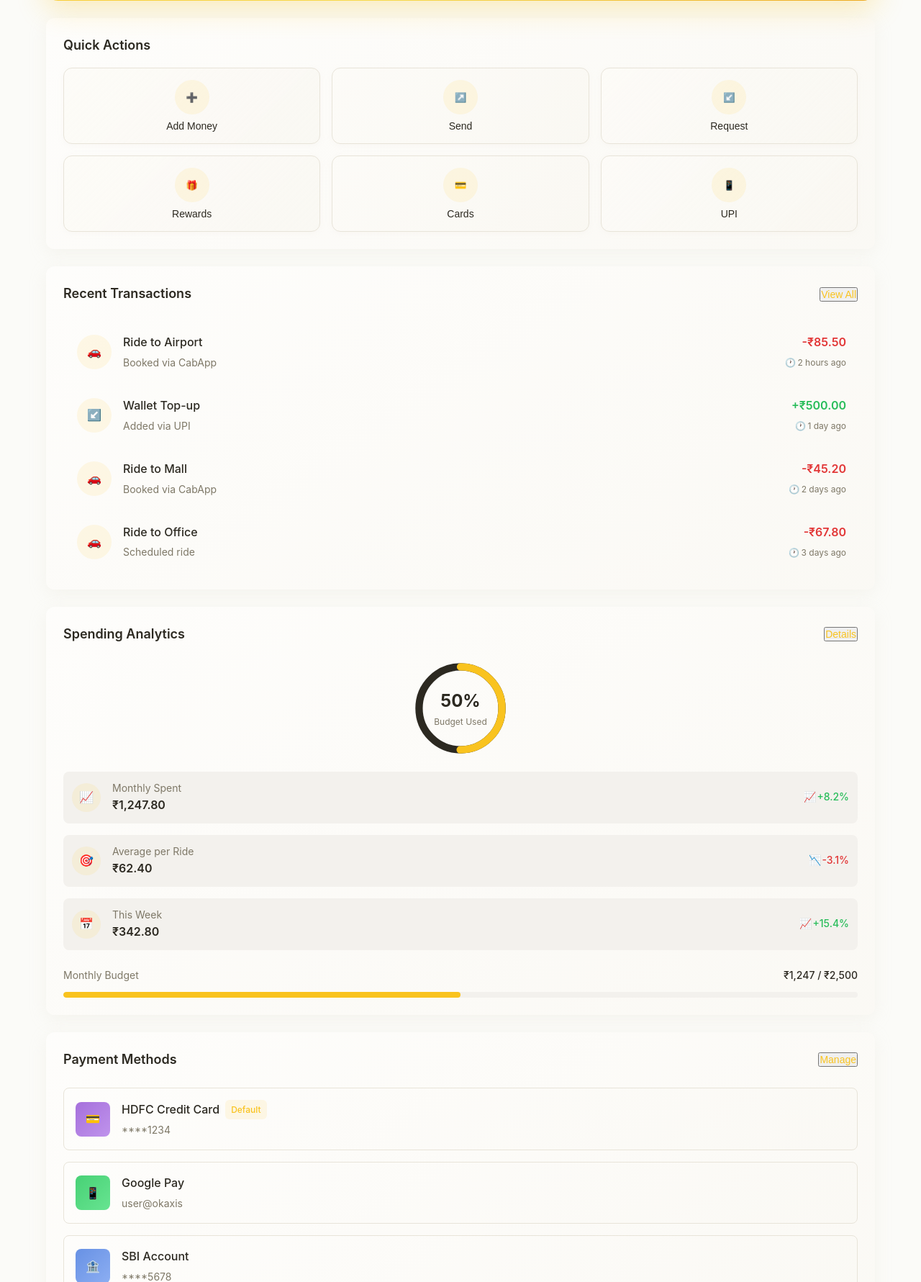
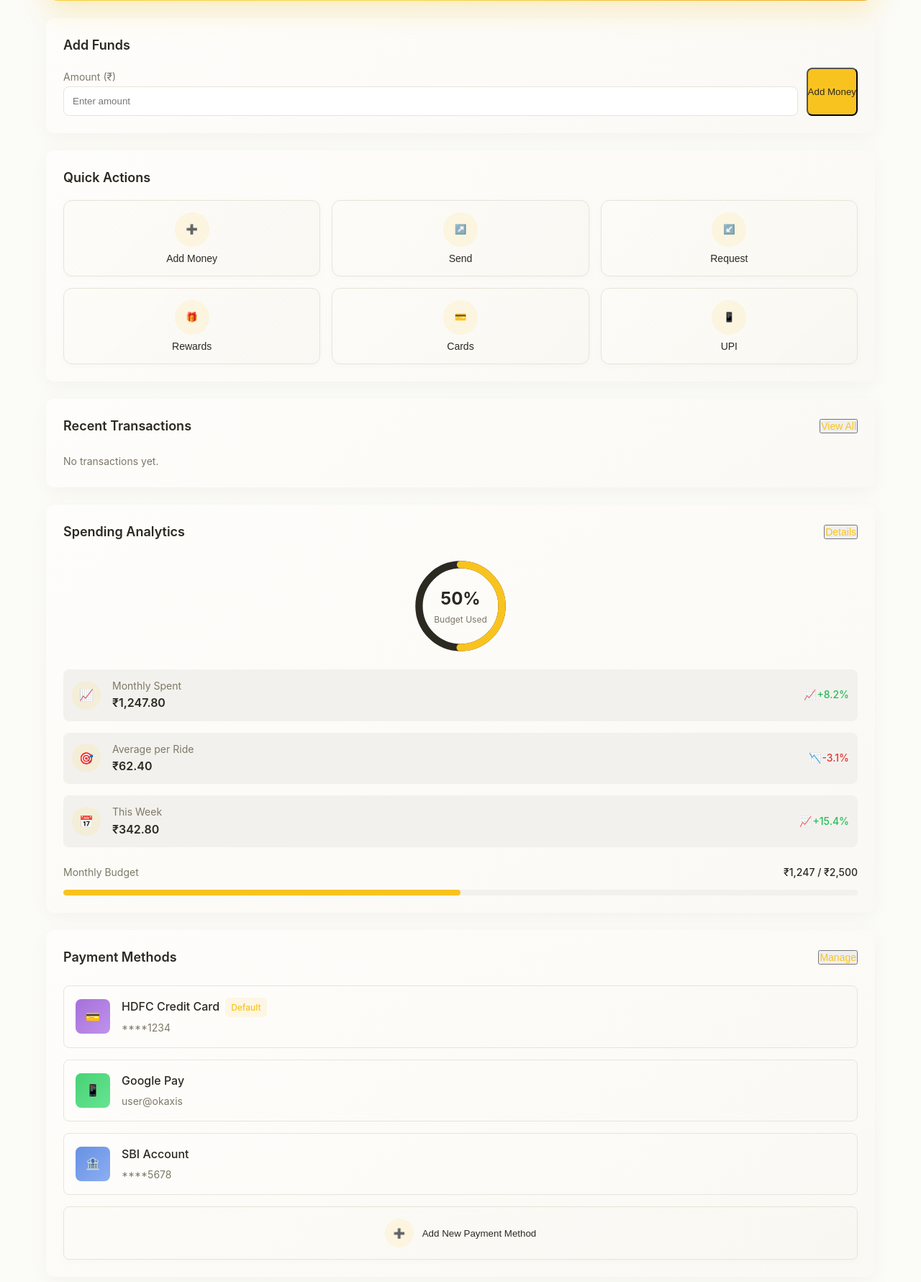
Before and after one commit to raj21121609/Sujido, a Django app: page /wallet/ in a window 1280 px wide. Shown: the part 339-2120 px from the top of the page at 72% size. Run offline with Django 5.2, Linux system fonts and the light colour scheme.

Commit message:
req modified

```diff
--- a/cab/myapp/urls.py
+++ b/cab/myapp/urls.py
@@ -10,4 +10,5 @@ urlpatterns = [
     path('book/',views.book,name='book'),
     path('api/autocomplete/',views.autocomplete_address,name='autocomplete'),
     path('wallet/',views.wallet , name ='wallet'),
+    path('wallet/add/', views.wallet_add, name='wallet_add'),
 ]
--- a/cab/myapp/views.py
+++ b/cab/myapp/views.py
@@ -5,7 +5,7 @@ from django.views.decorators.csrf import csrf_exempt
 from django.http import JsonResponse
 from django.conf import settings
 import requests
-from .models import Info
+from .models import Info, WalletTransaction
 
 User = get_user_model()
 
@@ -205,9 +205,19 @@ def book(request):
                             cost = round(distance * vehicle_pricing.get(vehicle, 0), 2)
                             if request.user.is_authenticated:
                                 current_user = request.user
-                                amount = Info.objects.get(user=current_user)
-                                amount.wallet_amount = amount.wallet_amount - cost
-                                amount.save()
+                                amount, _ = Info.objects.get_or_create(user=current_user, defaults={'wallet_amount': 0})
+                                int_cost = int(round(cost))
+                                if amount.wallet_amount >= int_cost:
+                                    amount.wallet_amount = amount.wallet_amount - int_cost
+                                    amount.save()
+                                    WalletTransaction.objects.create(
+                                        user=current_user,
+                                        amount=int_cost,
+                                        type=WalletTransaction.DEBIT,
+                                        description=f"Ride {pickup} to {drop}"
+                                    )
+                                else:
+                                    error_message = "Insufficient wallet balance. Please add funds in your wallet."
                         else:
                             error_message = "Invalid vehicle selection."
 
@@ -272,4 +282,32 @@ def wallet(request):
     if request.user.is_authenticated:
         curr_user = request.user
         all_info = Info.objects.filter(user=curr_user)
-    return render(request,'wallet.html',{'w_info': all_info if request.user.is_authenticated else []})
+        txs = WalletTransaction.objects.filter(user=curr_user).order_by('-created_at')
+    return render(request,'wallet.html',{
+        'w_info': all_info if request.user.is_authenticated else [],
+        'txs': txs if request.user.is_authenticated else []
+    })
+
+@csrf_exempt
+def wallet_add(request):
+    if not request.user.is_authenticated:
+        return redirect('landing')
+    if request.method == 'POST':
+        try:
+            amt = int(request.POST.get('amount', '0'))
+        except ValueError:
+            amt = 0
+        if amt <= 0:
+            messages.error(request, 'Please enter a valid amount to add.')
+            return redirect('wallet')
+        info, _ = Info.objects.get_or_create(user=request.user, defaults={'wallet_amount': 0})
+        info.wallet_amount += amt
+        info.save()
+        WalletTransaction.objects.create(
+            user=request.user,
+            amount=amt,
+            type=WalletTransaction.CREDIT,
+            description='Wallet top-up'
+        )
+        messages.success(request, f'₹{amt} added to your wallet.')
+    return redirect('wallet')
--- a/cab/templates/wallet.html
+++ b/cab/templates/wallet.html
@@ -91,6 +91,18 @@
                     </div>
 
                     <div class="wallet-card rounded-xl p-6">
+                        <h3 class="text-lg font-semibold mb-4 text-foreground">Add Funds</h3>
+                        <form method="post" action="{% url 'wallet_add' %}" class="flex items-end gap-3">
+                            {% csrf_token %}
+                            <div class="flex-1">
+                                <label for="amount" class="text-sm text-muted-foreground">Amount (₹)</label>
+                                <input id="amount" name="amount" type="number" min="1" required class="w-full p-3 rounded-lg border" placeholder="Enter amount" />
+                            </div>
+                            <button type="submit" class="btn-primary rounded-lg px-5 py-3 text-white">Add Money</button>
+                        </form>
+                    </div>
+
+                    <div class="wallet-card rounded-xl p-6">
                         <h3 class="text-lg font-semibold mb-4 text-foreground">Quick Actions</h3>
                         <div class="grid grid-cols-3 gap-4">
                             <button class="quick-action rounded-xl p-4 flex flex-col items-center gap-2">
@@ -139,89 +151,32 @@
                         </div>
 
                         <div class="space-y-1">
+                            {% for t in txs %}
                             <div class="transaction-item rounded-lg p-4 cursor-pointer">
                                 <div class="flex items-center gap-4">
-                                    <div class="w-12 h-12 rounded-full bg-primary-10 flex items-center justify-center text-primary">
-                                        <span class="icon">🚗</span>
+                                    <div class="w-12 h-12 rounded-full bg-primary-10 flex items-center justify-center {% if t.type == 'CREDIT' %}text-success{% else %}text-destructive{% endif %}">
+                                        <span class="icon">{% if t.type == 'CREDIT' %}↙️{% else %}🚗{% endif %}</span>
                                     </div>
                                     <div class="flex-1 min-w-0">
                                         <div class="flex items-center justify-between">
-                                            <h4 class="font-medium text-foreground truncate">Ride to Airport</h4>
-                                            <span class="font-semibold text-destructive">-₹85.50</span>
+                                            <h4 class="font-medium text-foreground truncate">{{ t.description|default:'Transaction' }}</h4>
+                                            <span class="font-semibold {% if t.type == 'CREDIT' %}text-success{% else %}text-destructive{% endif %}">
+                                                {% if t.type == 'CREDIT' %}+{% else %}-{% endif %}₹{{ t.amount }}
+                                            </span>
                                         </div>
                                         <div class="flex items-center justify-between mt-1">
-                                            <p class="text-sm text-muted-foreground truncate">Booked via CabApp</p>
+                                            <p class="text-sm text-muted-foreground truncate">{{ t.created_at }}</p>
                                             <div class="flex items-center gap-1 text-xs text-muted-foreground">
                                                 <span class="icon">🕐</span>
-                                                2 hours ago
+                                                {{ t.created_at|timesince }} ago
                                             </div>
                                         </div>
                                     </div>
                                 </div>
                             </div>
-
-                            <div class="transaction-item rounded-lg p-4 cursor-pointer">
-                                <div class="flex items-center gap-4">
-                                    <div class="w-12 h-12 rounded-full bg-primary-10 flex items-center justify-center text-success">
-                                        <span class="icon">↙️</span>
-                                    </div>
-                                    <div class="flex-1 min-w-0">
-                                        <div class="flex items-center justify-between">
-                                            <h4 class="font-medium text-foreground truncate">Wallet Top-up</h4>
-                                            <span class="font-semibold text-success">+₹500.00</span>
-                                        </div>
-                                        <div class="flex items-center justify-between mt-1">
-                                            <p class="text-sm text-muted-foreground truncate">Added via UPI</p>
-                                            <div class="flex items-center gap-1 text-xs text-muted-foreground">
-                                                <span class="icon">🕐</span>
-                                                1 day ago
-                                            </div>
-                                        </div>
-                                    </div>
-                                </div>
-                            </div>
-
-                            <div class="transaction-item rounded-lg p-4 cursor-pointer">
-                                <div class="flex items-center gap-4">
-                                    <div class="w-12 h-12 rounded-full bg-primary-10 flex items-center justify-center text-primary">
-                                        <span class="icon">🚗</span>
-                                    </div>
-                                    <div class="flex-1 min-w-0">
-                                        <div class="flex items-center justify-between">
-                                            <h4 class="font-medium text-foreground truncate">Ride to Mall</h4>
-                                            <span class="font-semibold text-destructive">-₹45.20</span>
-                                        </div>
-                                        <div class="flex items-center justify-between mt-1">
-                                            <p class="text-sm text-muted-foreground truncate">Booked via CabApp</p>
-                                            <div class="flex items-center gap-1 text-xs text-muted-foreground">
-                                                <span class="icon">🕐</span>
-                                                2 days ago
-                                            </div>
-                                        </div>
-                                    </div>
-                                </div>
-                            </div>
-
-                            <div class="transaction-item rounded-lg p-4 cursor-pointer">
-                                <div class="flex items-center gap-4">
-                                    <div class="w-12 h-12 rounded-full bg-primary-10 flex items-center justify-center text-primary">
-                                        <span class="icon">🚗</span>
-                                    </div>
-                                    <div class="flex-1 min-w-0">
-                                        <div class="flex items-center justify-between">
-                                            <h4 class="font-medium text-foreground truncate">Ride to Office</h4>
-                                            <span class="font-semibold text-destructive">-₹67.80</span>
-                                        </div>
-                                        <div class="flex items-center justify-between mt-1">
-                                            <p class="text-sm text-muted-foreground truncate">Scheduled ride</p>
-                                            <div class="flex items-center gap-1 text-xs text-muted-foreground">
-                                                <span class="icon">🕐</span>
-                                                3 days ago
-                                            </div>
-                                        </div>
-                                    </div>
-                                </div>
-                            </div>
+                            {% empty %}
+                            <div class="text-sm text-muted-foreground">No transactions yet.</div>
+                            {% endfor %}
                         </div>
                     </div>
                 </div>
--- a/requirements.txt
+++ b/requirements.txt
@@ -0,0 +1,2 @@
+Django
+requests
```
Also changed, not shown: cab/myapp/models.py (+18 -0 lines), cab/templates/booking.html (+11 -0 lines), cab/templates/landing.html (+13 -13 lines), cab/db.sqlite3, cab/myapp/migrations/0003_alter_driverlocation_unique_together_and_more.py (added).
